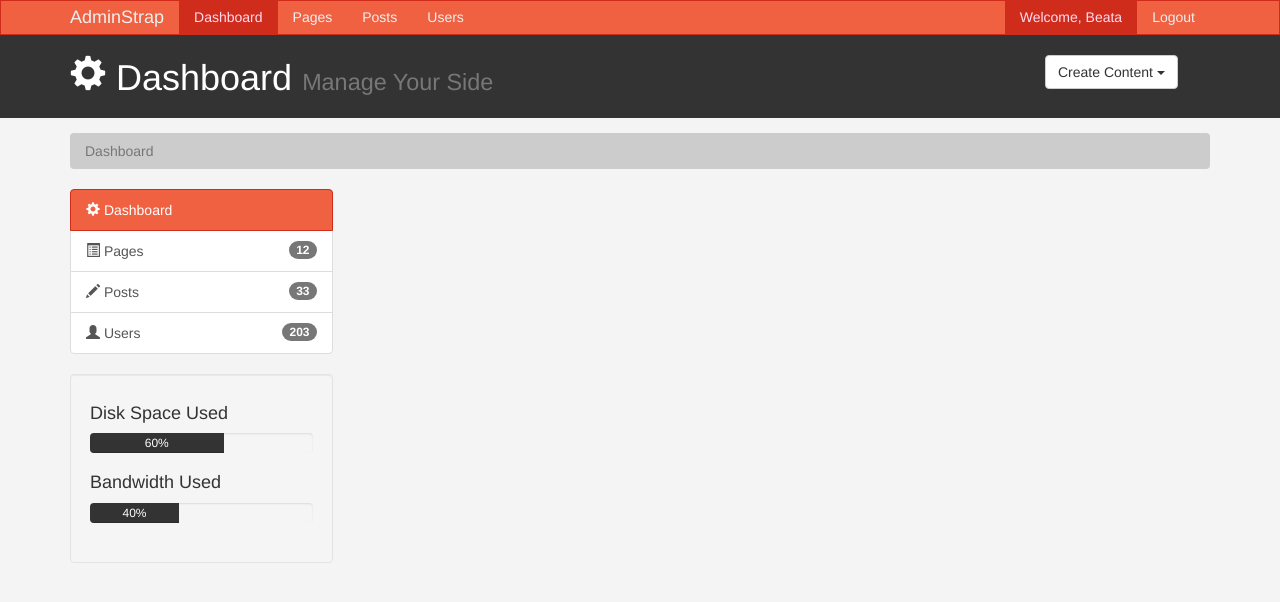
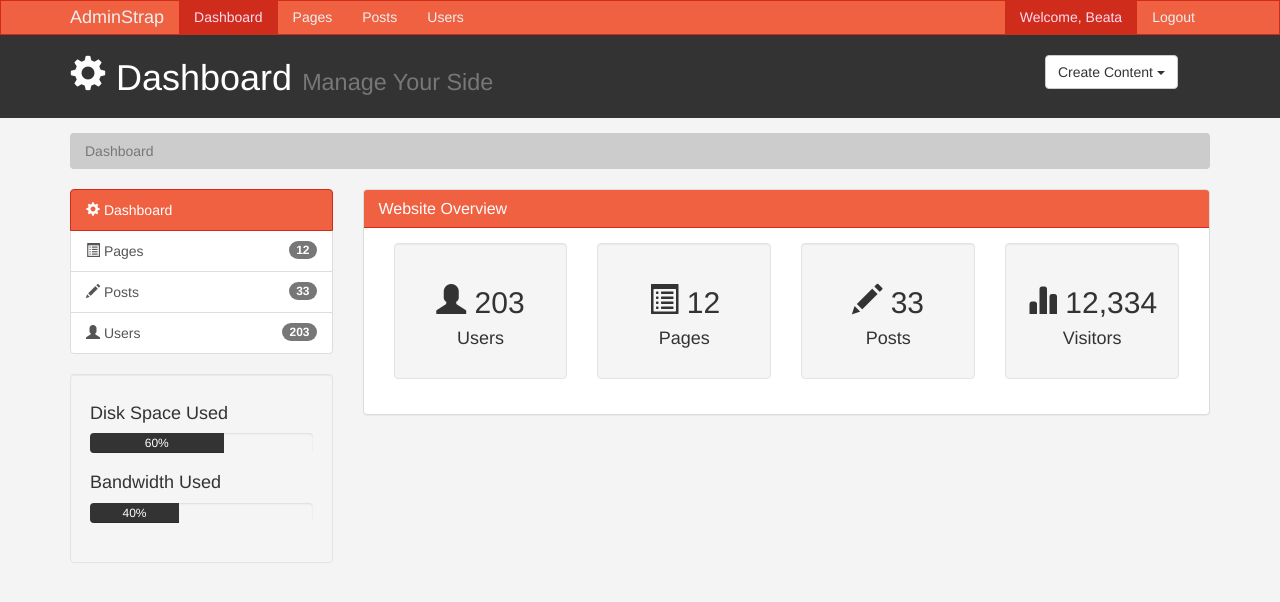
Before and after one commit to BeataJ/AdminStrap-theme, a plain HTML site: page index.html in a window 1280 px wide. Drawn offline with nearby package versions, Linux system fonts and the light colour scheme.

Commit message:
website overview

```diff
--- a/css/style.css
+++ b/css/style.css
@@ -73,7 +73,7 @@ body {
 .main-color-bg {
   background-color: #f06142 !important;
   border-color: #d02c1c !important;
-  color: #ffffff;
+  color: #ffffff !important;
 }
 
 /*Header*/
@@ -104,6 +104,10 @@ body {
   color: #ffffff;
 }
 
+.dash-box {
+  text-align: center;
+}
+
 
 @media (max-width: 767px) {
   .navbar-default .navbar-nav .open .dropdown-menu > li > a {
--- a/index.html
+++ b/index.html
@@ -100,7 +100,37 @@
             </div>
           </div>
           <div class="col-md-9">
-
+            <div class="panel panel-default">
+              <div class="panel-heading main-color-bg">
+                <h3 class="panel-title">Website Overview</h3>
+              </div>
+              <div class="panel-body">
+                <div class="col-md-3 dash-box">
+                  <div class="well">
+                    <h2><span class="glyphicon glyphicon-user"></span> 203</h2>
+                    <h4>Users</h4>
+                  </div>
+                </div>
+                <div class="col-md-3 dash-box">
+                  <div class="well">
+                    <h2><span class="glyphicon glyphicon-list-alt"></span> 12</h2>
+                    <h4>Pages</h4>
+                  </div>
+                </div>
+                <div class="col-md-3 dash-box">
+                  <div class="well">
+                    <h2><span class="glyphicon glyphicon-pencil"></span> 33</h2>
+                    <h4>Posts</h4>
+                  </div>
+                </div>
+                <div class="col-md-3 dash-box">
+                  <div class="well">
+                    <h2><span class="glyphicon glyphicon-stats"></span> 12,334</h2>
+                    <h4>Visitors</h4>
+                  </div>
+                </div>
+              </div>
+            </div>
           </div>
         </div>
       </div>
```
